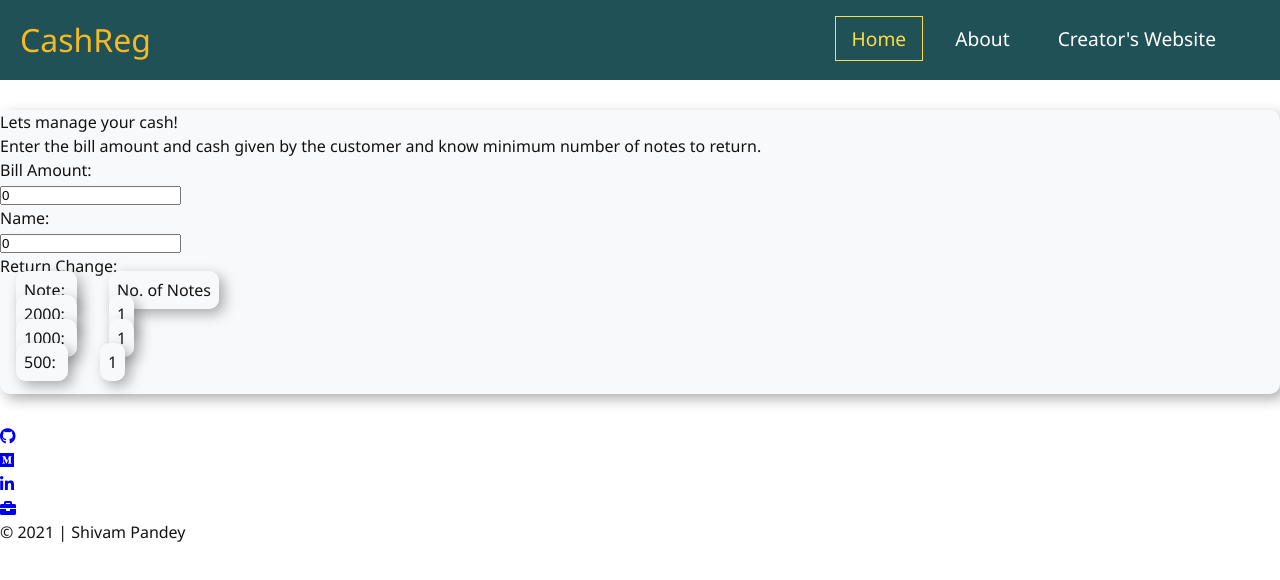
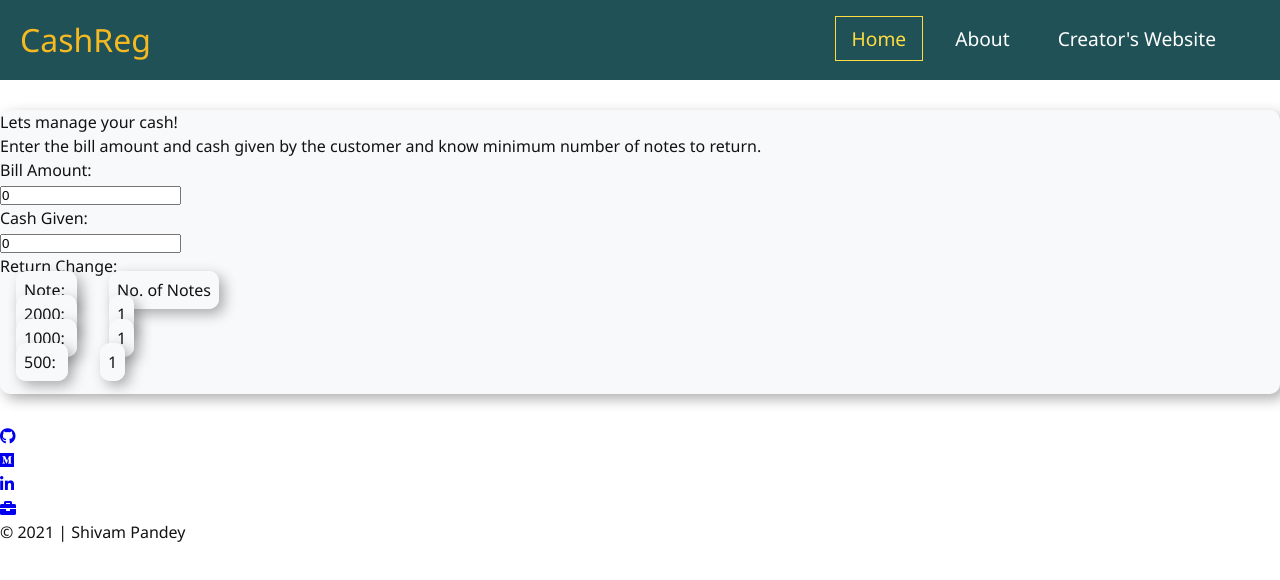
Before and after one commit to SJTGSHIVAM/cash_reg_mark_10, a React (Create React App) app: page / in a window 1280 px wide. Shown: the top 580 px of the page. Built offline with nearby package versions, Linux system fonts and the light colour scheme; some icons are missing.

Commit message:
fix:second input name to cash Given

```diff
--- a/src/components/Backcard/Backcard.tsx
+++ b/src/components/Backcard/Backcard.tsx
@@ -47,7 +47,7 @@ const Backcard = () => {
       </label>
       <label>
         {!valBillAmount && <span>Please enter Numeric Bill Amount</span>}
-        <section className="label"> Name:</section>
+        <section className="label"> Cash Given:</section>
         <input type="number" value={cashGiven} onChange={onCashGivenChange} />
       </label>
       {!valCashGiven && <span>Please enter Numeric Given Cash Amount</span>}
```
